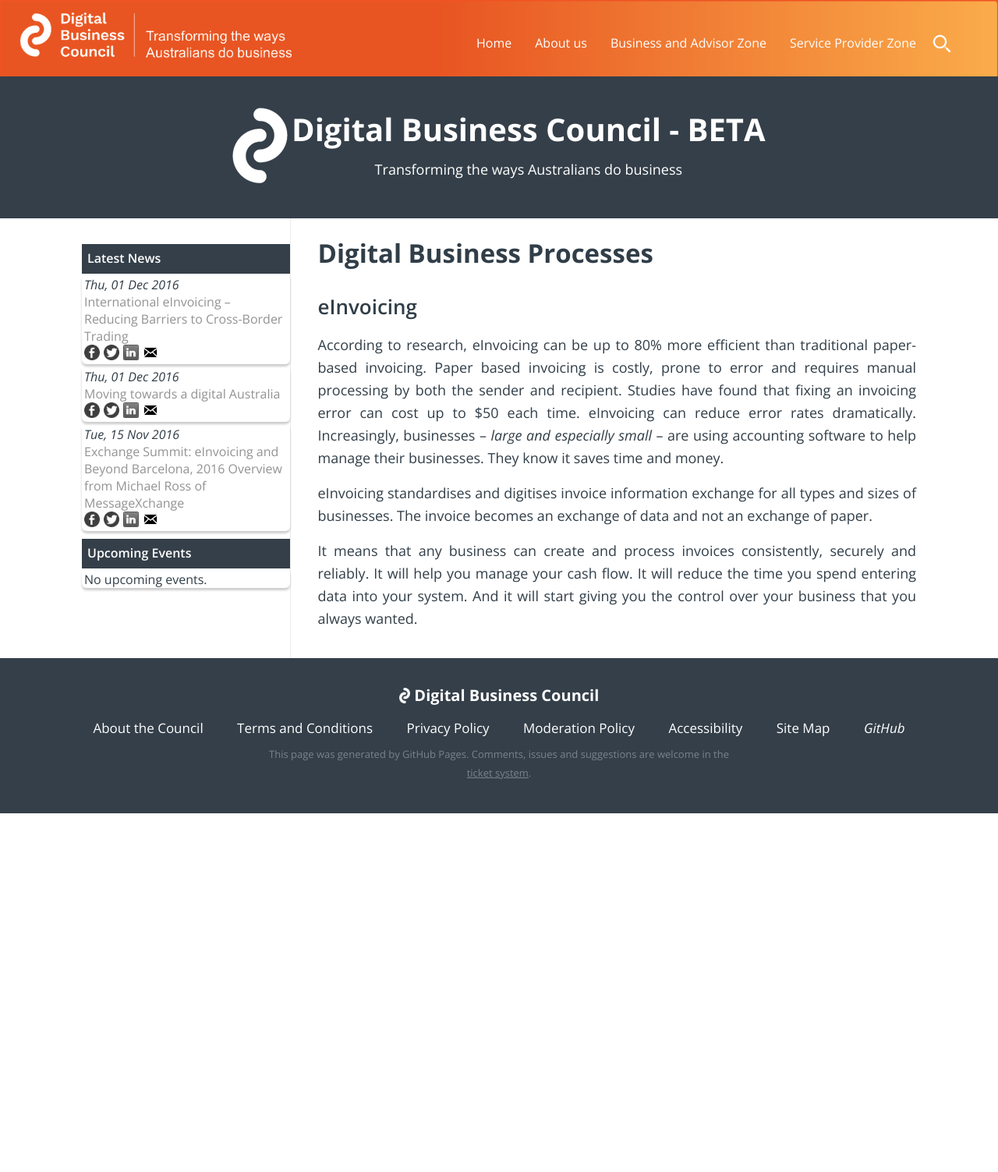
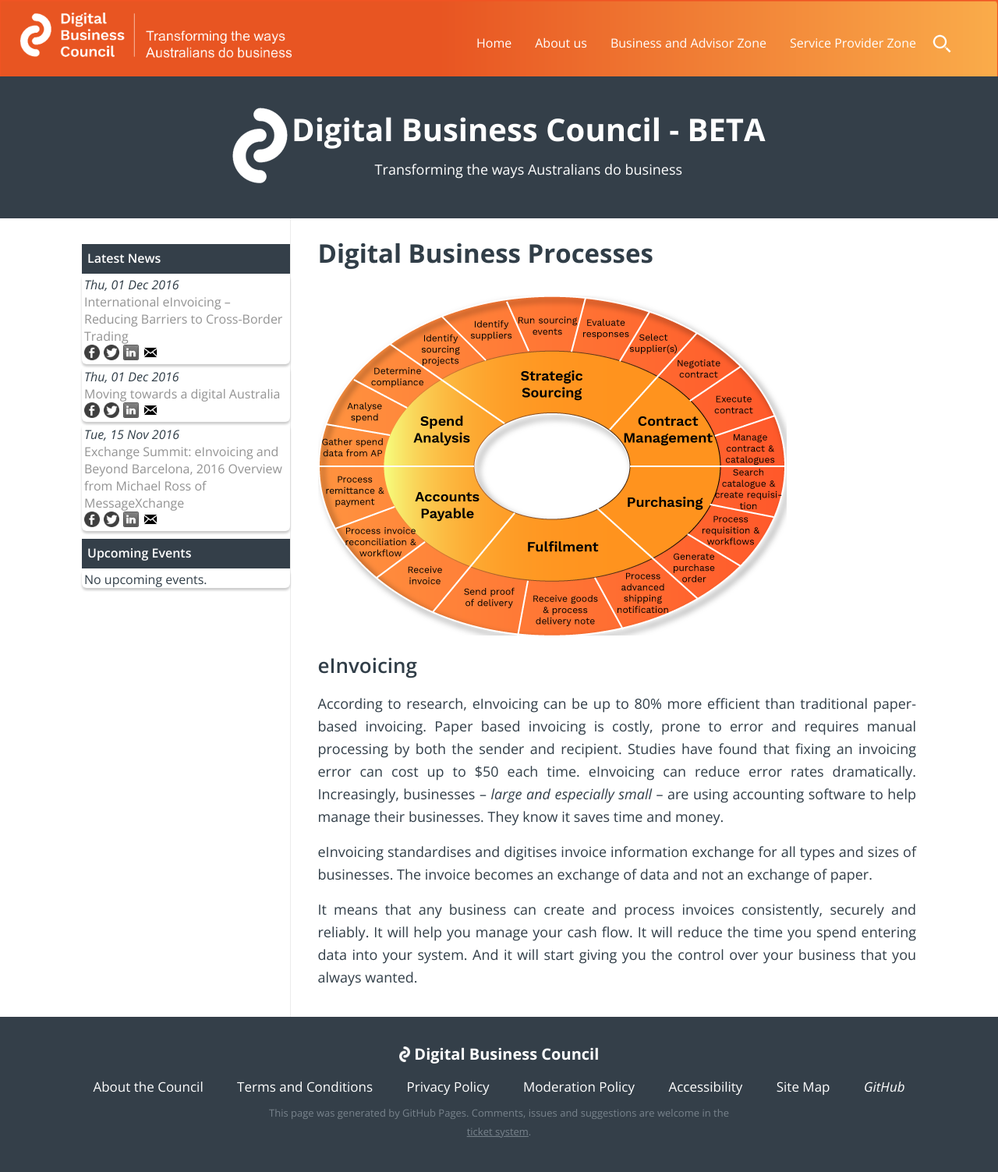
Before and after one commit to Digital-Business-Council/Digital-Business-Council.github.io, a Jekyll site: the page built from pages/business-zone/business-processes.md, in a window 1280 px wide. Shown: the whole page at 78% size. Built offline with Jekyll 4.4.1, drawn with Linux system fonts in a browser that asks for light colours; before the commit the page ends 1043 px from its top, so only the background shows below that.

Commit message:
Update business-processes.md

```diff
--- a/pages/business-zone/business-processes.md
+++ b/pages/business-zone/business-processes.md
@@ -5,6 +5,9 @@
 ---
 
 # Digital Business Processes
+
+![strategic sourcing image]({{site.url | absolute}}/images/StratSourcing.png)
+
 
 ## eInvoicing
 
```
